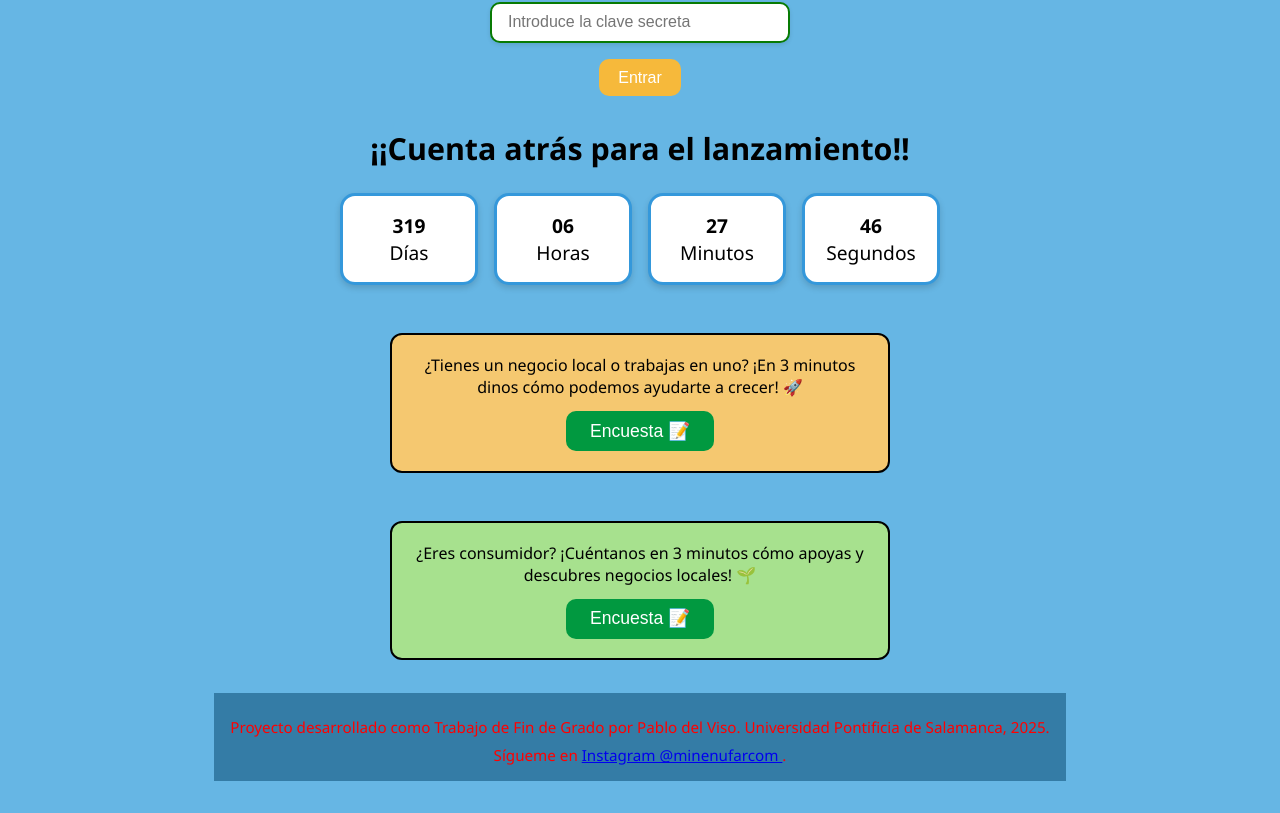
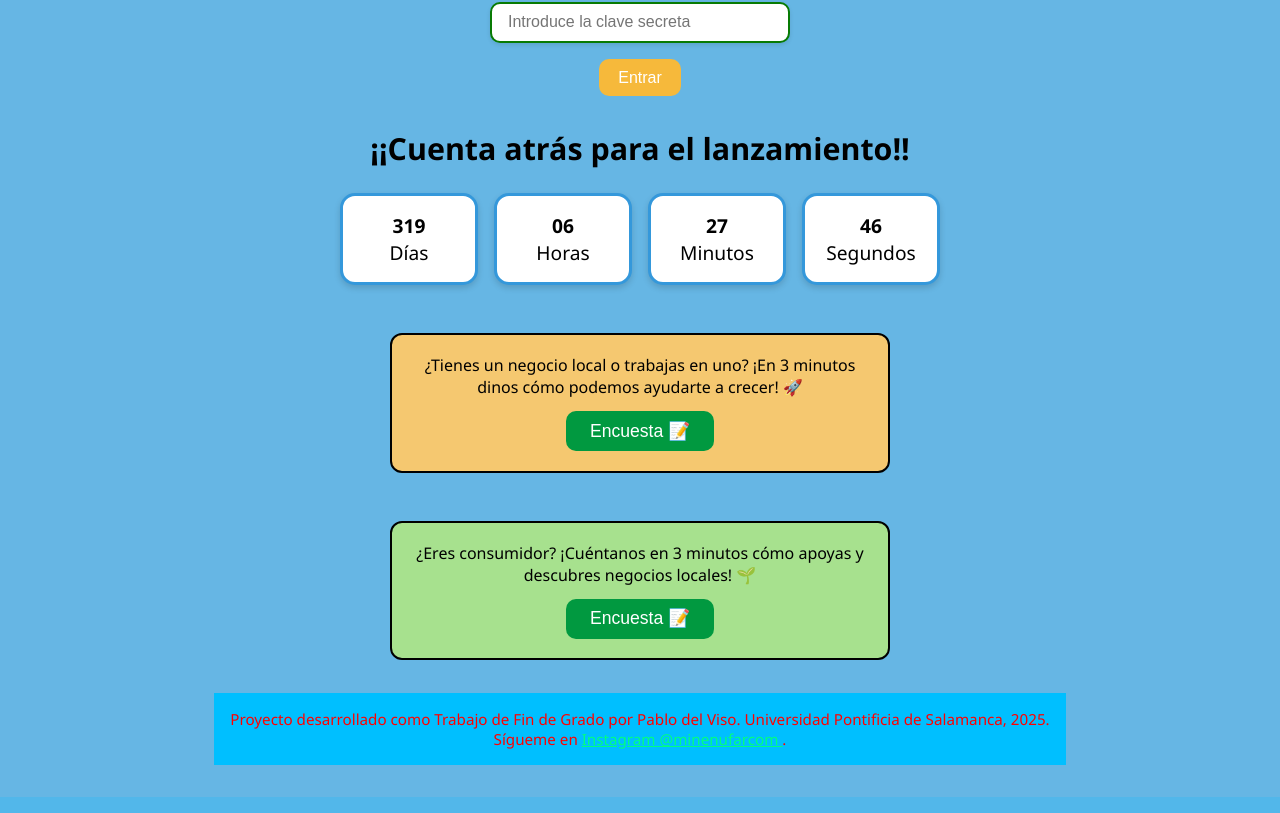
Before and after one commit to delvisopablo/nenufar, an Angular app: page / in a window 1280 px wide. Shown: the part 216-1029 px from the top of the page. Built offline with nearby package versions, Linux system fonts and the light colour scheme.

Commit message:
cambio-footer2

```diff
--- a/src/app/componentes/landing/landing/landing.component.html
+++ b/src/app/componentes/landing/landing/landing.component.html
@@ -61,15 +61,18 @@
 
 
 
- <div class="tfg-footer">
-  <p>
+<div class="tfg-footer" style="background-color: #00BFFF; color: #000; padding: 1rem; text-align: center;">
+  <p style="margin: 0;">
     Proyecto desarrollado como Trabajo de Fin de Grado por Pablo del Viso.
     Universidad Pontificia de Salamanca, 2025.
   </p>
-  <p>
+  <p style="margin: 0;">
     Sígueme en
-    <a href="https://www.instagram.com/minenufarcom" target="_blank" rel="noopener noreferrer">
+    <a href="https://www.instagram.com/minenufarcom"
+       target="_blank"
+       rel="noopener noreferrer"
+       style="color: #00FF7F; text-decoration: underline;">
       Instagram &#64;minenufarcom
-      </a>.
+    </a>.
   </p>
 </div>
```
